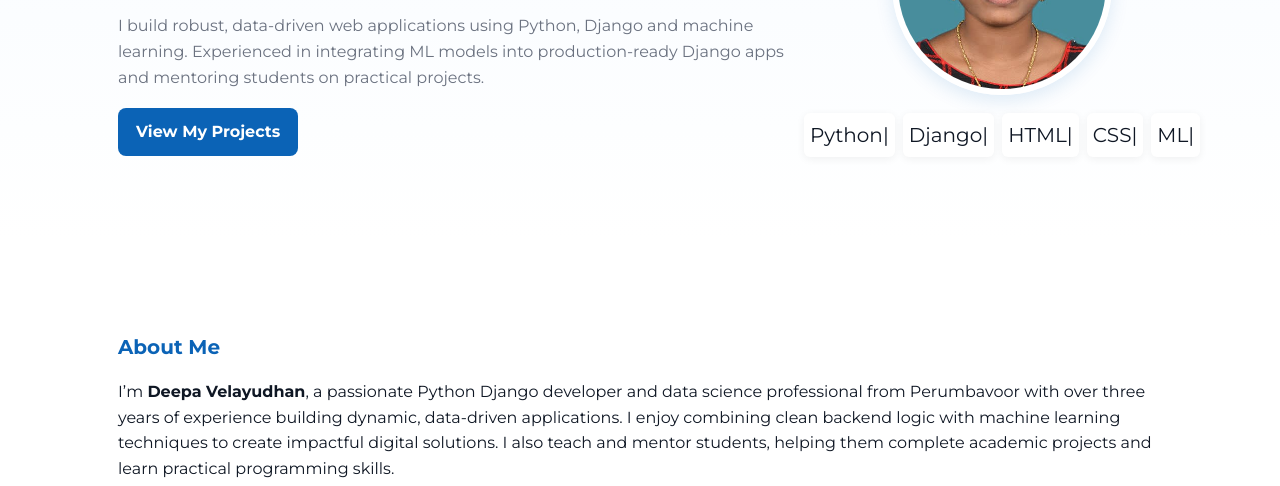
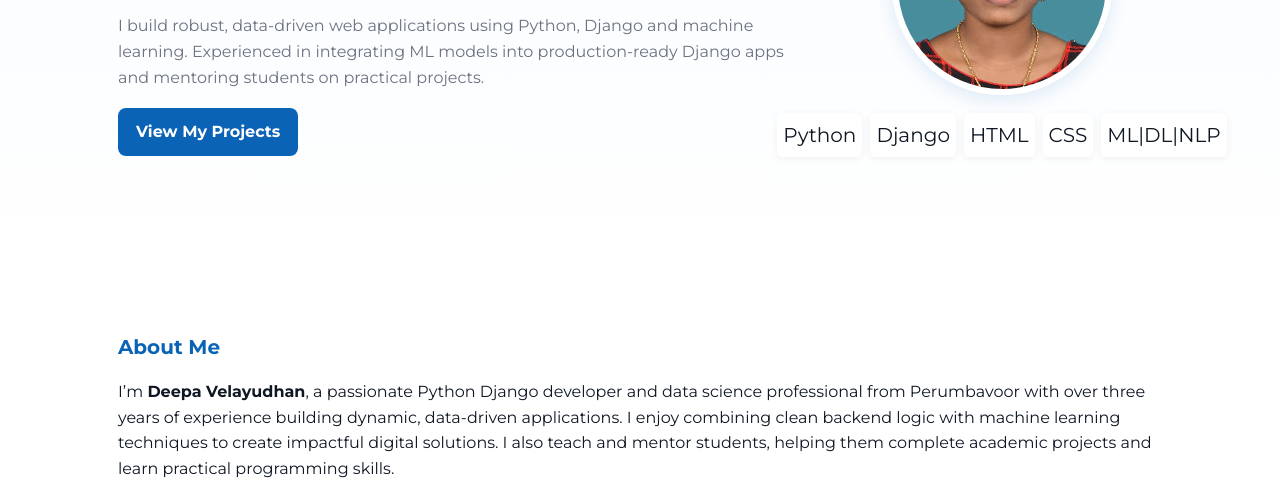
Before and after one commit to Deepanv98/deepanv98.github.io, a plain HTML site: page index.html in a window 1280 px wide. Shown: the part 314-800 px from the top of the page. Drawn offline with Linux system fonts and the light colour scheme.

Commit message:
Update index.html

```diff
--- a/index.html
+++ b/index.html
@@ -48,11 +48,11 @@
           <img src="profile-placeholder.jpg" alt="Deepa Velayudhan — profile photo" id="profilePhoto">
           <div class="skill-icons-hero">
             <!-- Small inline icons -->
-            <span class="icon" title="Python">Python|</span>
-            <span class="icon" title="Django">Django|</span>
-            <span class="icon" title="HTML">HTML|</span>
-            <span class="icon" title="CSS">CSS|</span>
-            <span class="icon" title="Machine Learning">ML|</span>
+            <span class="icon" title="Python">Python</span>
+            <span class="icon" title="Django">Django</span>
+            <span class="icon" title="HTML">HTML</span>
+            <span class="icon" title="CSS">CSS</span>
+            <span class="icon" title="Machine Learning">ML|DL|NLP</span>
           </div>
         </div>
       </div>
```
